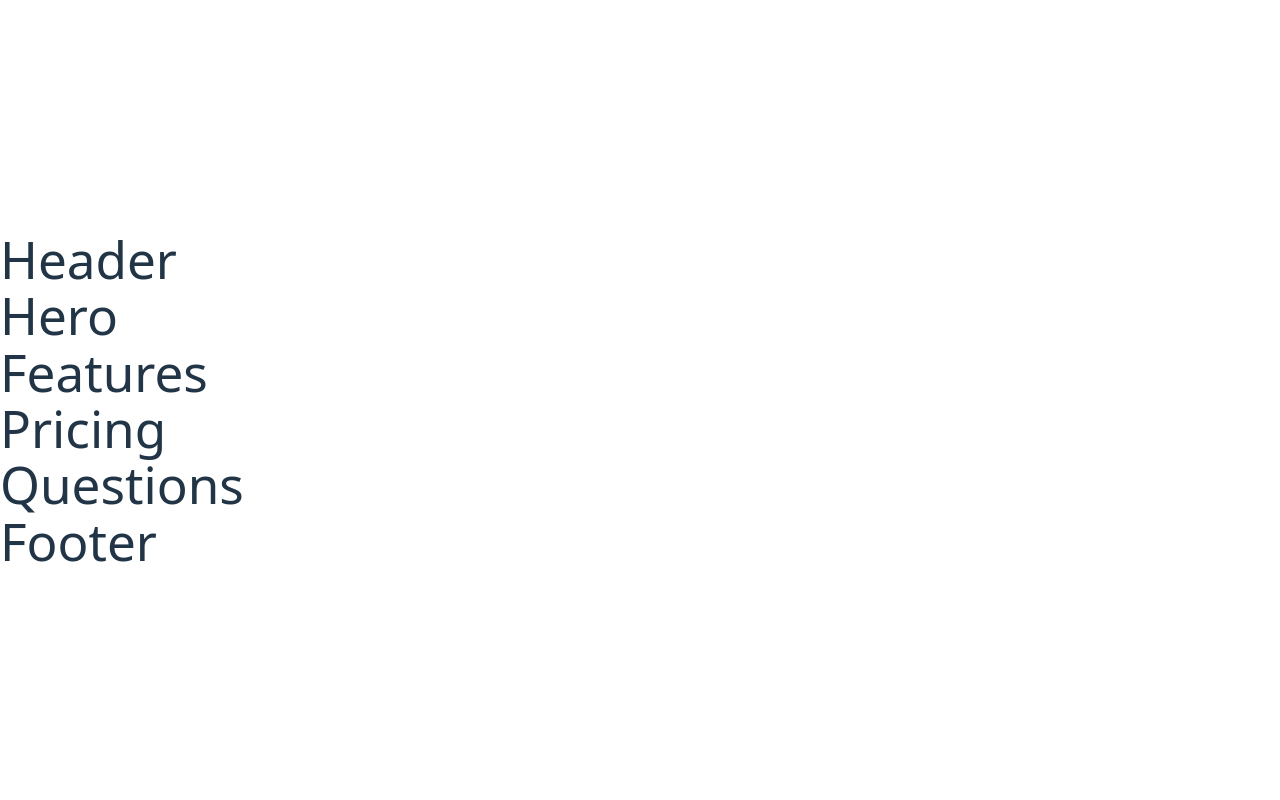
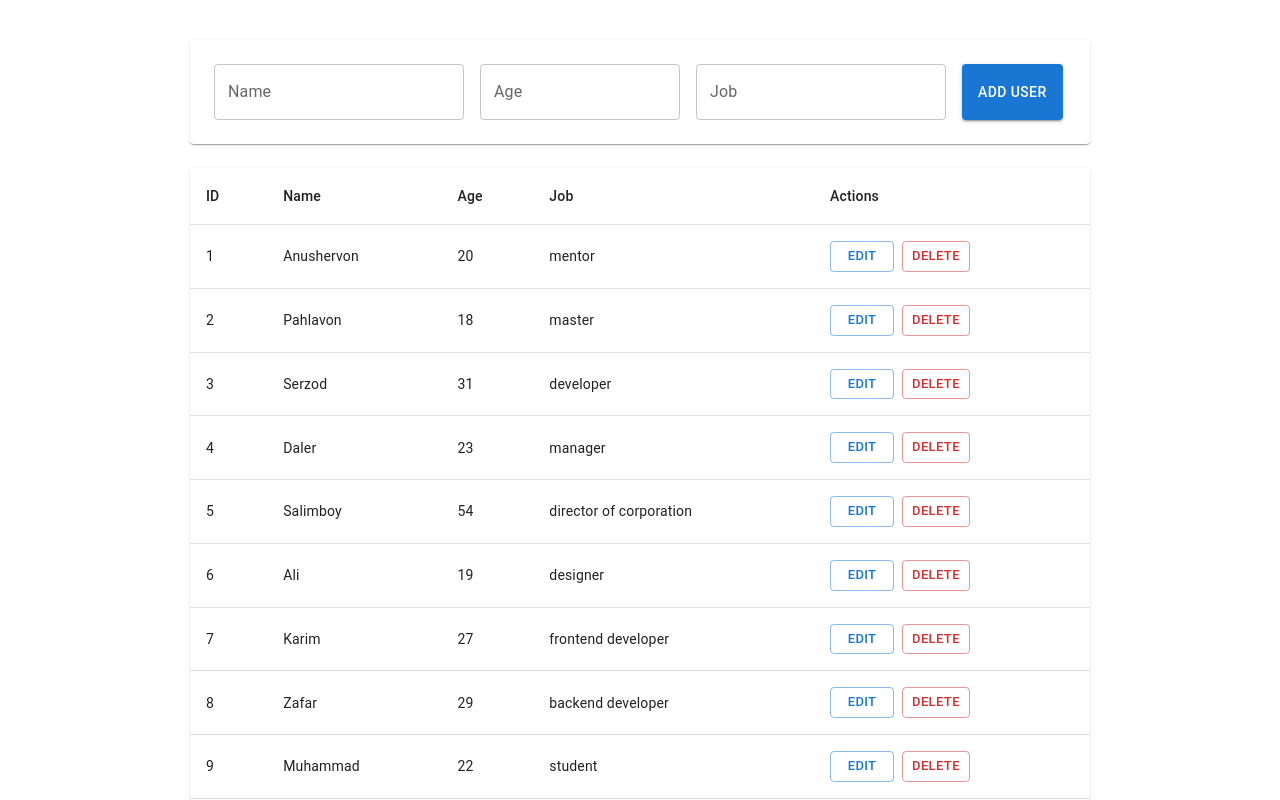
Before and after one commit to Melikzoda-Muslihiddin/React_Practics, a React (Vite) app in the folder hometask1/: page / in a window 1280 px wide. Shown: the top 800 px of the page. Built offline with nearby package versions, Linux system fonts and the light colour scheme.

Commit message:
16.03.2026

```diff
--- a/hometask1/package.json
+++ b/hometask1/package.json
@@ -10,6 +10,10 @@
     "preview": "vite preview"
   },
   "dependencies": {
+    "@emotion/react": "^11.14.0",
+    "@emotion/styled": "^11.14.1",
+    "@mui/icons-material": "^7.3.9",
+    "@mui/material": "^7.3.9",
     "react": "^19.2.0",
     "react-dom": "^19.2.0"
   },
--- a/hometask1/src/App.jsx
+++ b/hometask1/src/App.jsx
@@ -1,20 +1,136 @@
-import Header from "./components/Header";
-import Hero from "./components/Hero";
-import Features from "./components/Features";
-import Pricing from "./components/Pricing";
-import Questions from "./components/Questions";
-import Footer from "./components/Footer";
+import Paper from "@mui/material/Paper";
+import Table from "@mui/material/Table";
+import TableBody from "@mui/material/TableBody";
+import TableCell from "@mui/material/TableCell";
+import TableContainer from "@mui/material/TableContainer";
+import TableHead from "@mui/material/TableHead";
+import TableRow from "@mui/material/TableRow";
+import { useState } from "react";
+import TextField from "@mui/material/TextField";
+import Button from "@mui/material/Button";
+import Stack from "@mui/material/Stack";
+import Box from "@mui/material/Box";
+
+const initialUsers = [
+  { id: 1, name: "Anushervon", age: 20, job: "mentor" },
+  { id: 2, name: "Pahlavon", age: 18, job: "master" },
+  { id: 3, name: "Serzod", age: 31, job: "developer" },
+  { id: 4, name: "Daler", age: 23, job: "manager" },
+  { id: 5, name: "Salimboy", age: 54, job: "director of corporation" },
+  { id: 6, name: "Ali", age: 19, job: "designer" },
+  { id: 7, name: "Karim", age: 27, job: "frontend developer" },
+  { id: 8, name: "Zafar", age: 29, job: "backend developer" },
+  { id: 9, name: "Muhammad", age: 22, job: "student" },
+  { id: 10, name: "Rustam", age: 35, job: "team lead" },
+  { id: 11, name: "Siroj", age: 24, job: "qa engineer" },
+  { id: 12, name: "Jamshid", age: 30, job: "devops" },
+];
 
 const App = () => {
+  const [users, setUsers] = useState(initialUsers);
+  const [name, setName] = useState("");
+  const [age, setAge] = useState("");
+  const [job, setJob] = useState("");
+
+  const handleDelete = (id) => {
+    const filteredUsers = users.filter((user) => user.id !== id);
+    setUsers(filteredUsers);
+  };
+
+  const handleAddUser = () => {
+    if (!name.trim() || !age.trim() || !job.trim()) return;
+
+    const newUser = {
+      id: Date.now(),
+      name: name.trim(),
+      age: Number(age),
+      job: job.trim(),
+    };
+
+    setUsers([...users, newUser]);
+    setName("");
+    setAge("");
+    setJob("");
+  };
+
+  const handleEdit = (id) => {
+    alert(`Edit user with id: ${id}`);
+  };
+
   return (
-    <div className="">
-      <Header />
-      <Hero />
-      <Features />
-      <Pricing />
-      <Questions />
-      <Footer />
-    </div>
+    <Box sx={{ maxWidth: 900, margin: "40px auto" }}>
+      <Paper sx={{ padding: 3, marginBottom: 3 }}>
+        <Stack direction="row" spacing={2}>
+          <TextField
+            label="Name"
+            variant="outlined"
+            value={name}
+            onChange={(e) => setName(e.target.value)}
+            sx={{ width: 250 }}
+          />
+          <TextField
+            label="Age"
+            variant="outlined"
+            value={age}
+            onChange={(e) => setAge(e.target.value)}
+            sx={{ width: 200 }}
+          />
+          <TextField
+            label="Job"
+            variant="outlined"
+            value={job}
+            onChange={(e) => setJob(e.target.value)}
+            sx={{ width: 250 }}
+          />
+          <Button variant="contained" onClick={handleAddUser}>
+            Add User
+          </Button>
+        </Stack>
+      </Paper>
+
+      <TableContainer component={Paper}>
+        <Table>
+          <TableHead>
+            <TableRow>
+              <TableCell>ID</TableCell>
+              <TableCell>Name</TableCell>
+              <TableCell>Age</TableCell>
+              <TableCell>Job</TableCell>
+              <TableCell>Actions</TableCell>
+            </TableRow>
+          </TableHead>
+          <TableBody>
+            {users.map((user) => (
+              <TableRow key={user.id}>
+                <TableCell>{user.id}</TableCell>
+                <TableCell>{user.name}</TableCell>
+                <TableCell>{user.age}</TableCell>
+                <TableCell>{user.job}</TableCell>
+                <TableCell>
+                  <Stack direction="row" spacing={1}>
+                    <Button
+                      variant="outlined"
+                      size="small"
+                      onClick={() => handleEdit(user.id)}
+                    >
+                      Edit
+                    </Button>
+                    <Button
+                      variant="outlined"
+                      size="small"
+                      color="error"
+                      onClick={() => handleDelete(user.id)}
+                    >
+                      Delete
+                    </Button>
+                  </Stack>
+                </TableCell>
+              </TableRow>
+            ))}
+          </TableBody>
+        </Table>
+      </TableContainer>
+    </Box>
   );
 };
 
--- a/package.json
+++ b/package.json
@@ -1,5 +1,9 @@
 {
   "dependencies": {
+    "@emotion/react": "^11.14.0",
+    "@emotion/styled": "^11.14.1",
+    "@mui/icons-material": "^7.3.9",
+    "@mui/material": "^7.3.9",
     "@tailwindcss/vite": "^4.2.1",
     "axios": "^1.13.6",
     "tailwindcss": "^4.2.1"
```
Also changed, not shown: hometask1/src/main.jsx (+7 -8 lines), 2 other files (tests, documents, lock files or other folders).
